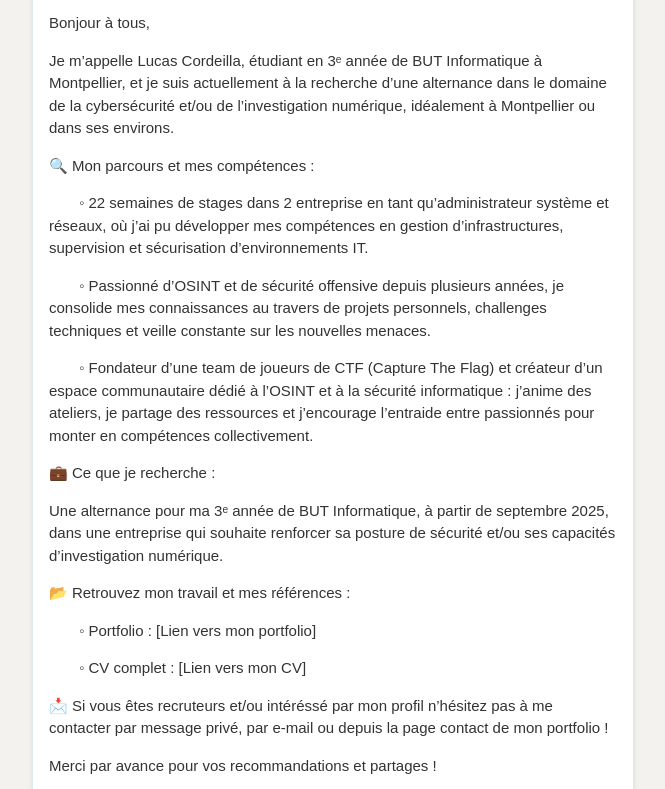
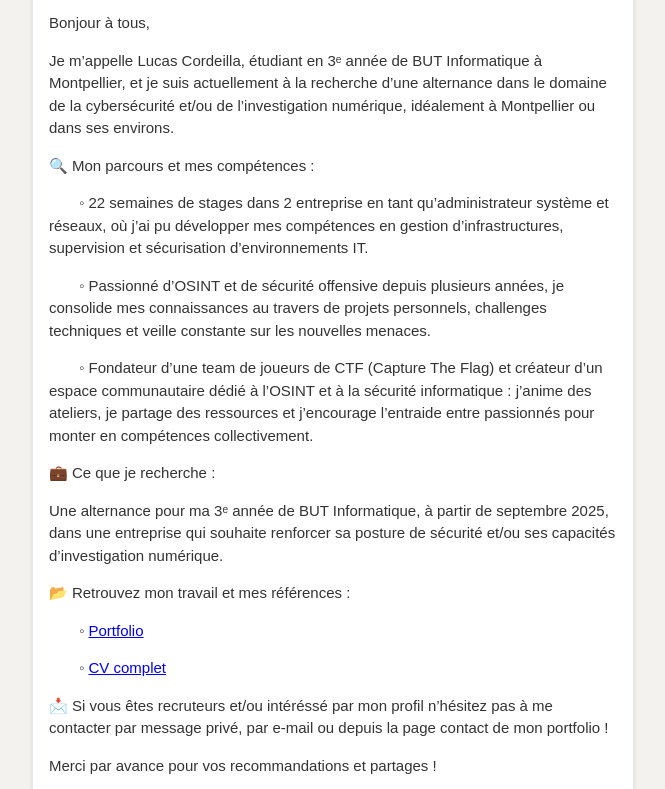
Before and after one commit to xytophe/post-linkedin, a plain HTML site: page index.html in a window 1280 px wide. Shown: the part 135-924 px from the top of the page, without its empty margins (307-972 px from the left). Drawn offline with Linux system fonts and the light colour scheme.

Commit message:
Update index.html

```diff
--- a/index.html
+++ b/index.html
@@ -119,8 +119,8 @@
             <p>💼 Ce que je recherche :</p>
             <p>Une alternance pour ma 3ᵉ année de BUT Informatique, à partir de septembre 2025, dans une entreprise qui souhaite renforcer sa posture de sécurité et/ou ses capacités d’investigation numérique.</p>
             <p>📂 Retrouvez mon travail et mes références :</p>
-            <p style="text-indent: 2em;">◦ Portfolio : [Lien vers mon portfolio]</p>
-            <p style="text-indent: 2em;">◦ CV complet : [Lien vers mon CV]</p>
+            <p style="text-indent: 2em;">◦ <a href="https://xytophe.github.io/portfolio/portfolio/">Portfolio</a></p>
+            <p style="text-indent: 2em;">◦ <a href="https://xytophe.github.io/portfolio/portfolio/resume/CORDEILLA-Lucas-CV.pdf">CV complet</a></p>
             <p>📩 Si vous êtes recruteurs et/ou intéréssé par mon profil n’hésitez pas à me contacter par message privé, par e-mail ou depuis la page contact de mon portfolio !</p>
             <p>Merci par avance pour vos recommandations et partages !</p>
             <p>
```
